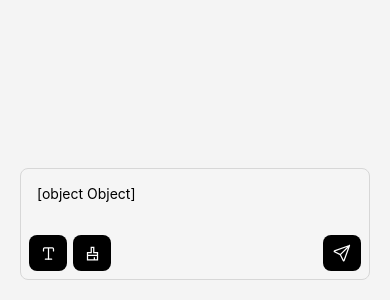
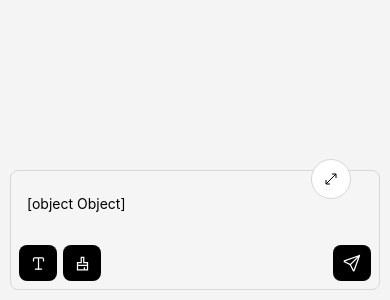
Before and after one commit to ivanglpz/expo-input-autosize, a React Native app: screen / in a window 390 px wide. Shown: the part 544-844 px from the top of the page. Built offline with nearby package versions, Linux system fonts and the light colour scheme.

Commit message:
update input with a fullscreen

```diff
--- a/App.tsx
+++ b/App.tsx
@@ -47,6 +47,5 @@ const styles = StyleSheet.create({
   inner: {
     flex: 1,
     justifyContent: "flex-end",
-    padding: 20,
   },
 });
--- a/components/InputAutoResizing.tsx
+++ b/components/InputAutoResizing.tsx
@@ -1,3 +1,4 @@
+import { useState } from "react";
 import { Text, TextInput, TouchableOpacity, View } from "react-native";
 import Svg, { Path } from "react-native-svg";
 
@@ -8,9 +9,22 @@ type InputProps = {
   onChange: (value: string) => void;
 };
 export const InputAutoResizing = ({ onChange, value }: InputProps) => {
+  const [fullScreen, setfullScreen] = useState(false);
   return (
     <View
-      style={{
+      style={[
+        {
+          padding: 10,
+        },
+        fullScreen && {
+          flex: 1,
+          padding: 0,
+        },
+      ]}
+    >
+      <View
+        style={[
+          {
             backgroundColor: "#f5f5f5",
             display: "flex",
             flexDirection: "column",
@@ -20,8 +34,60 @@ export const InputAutoResizing = ({ onChange, value }: InputProps) => {
             borderRadius: 8,
             width: "100%",
             gap: 8,
+            position: "relative",
+          },
+          fullScreen && {
+            flex: 1,
+          },
+        ]}
+      >
+        <View
+          style={{
+            display: "flex",
+            justifyContent: "flex-end",
+            alignItems: "flex-end",
+            position: "relative",
           }}
         >
+          <TouchableOpacity
+            style={[
+              {
+                backgroundColor: "white",
+                padding: 8,
+                borderRadius: 35,
+                width: 40,
+                height: 40,
+                display: "flex",
+                justifyContent: "center",
+                alignItems: "center",
+                position: "absolute",
+                top: -20,
+                right: 20,
+                borderWidth: 1,
+                borderColor: "#d7d7d7",
+                zIndex: 100,
+              },
+              fullScreen && {
+                top: 0,
+                right: 0,
+                position: "relative",
+                marginRight: 20,
+              },
+            ]}
+            onPress={() => {
+              setfullScreen((prev) => !prev);
+            }}
+          >
+            <Svg width="16" height="16" viewBox="0 0 16 16" fill="none">
+              <Path
+                d="M9.5 3H13V6.5M12.6803 3.31875L3.49938 12.5006M6.5 13H3V9.5"
+                stroke="black"
+                stroke-miterlimit="10"
+                stroke-linecap="square"
+              />
+            </Svg>
+          </TouchableOpacity>
+        </View>
         <TextInput
           editable
           multiline
@@ -41,12 +107,18 @@ export const InputAutoResizing = ({ onChange, value }: InputProps) => {
           keyboardType="default"
           textContentType="none"
           importantForAutofill="no"
-        style={{
+          style={[
+            {
               width: "100%",
               padding: 8,
               color: "black",
-          maxHeight: 220,
-        }}
+              maxHeight: 180,
+            },
+            fullScreen && {
+              flex: 1,
+              maxHeight: "100%",
+            },
+          ]}
         >
           <Text>
             {value?.match(/(\S+\s*|\s+)/g)?.map((e, index) => {
@@ -145,5 +217,6 @@ export const InputAutoResizing = ({ onChange, value }: InputProps) => {
           </TouchableOpacity>
         </View>
       </View>
+    </View>
   );
 };
```
Lines whose indentation alone changed are shown as unchanged.
